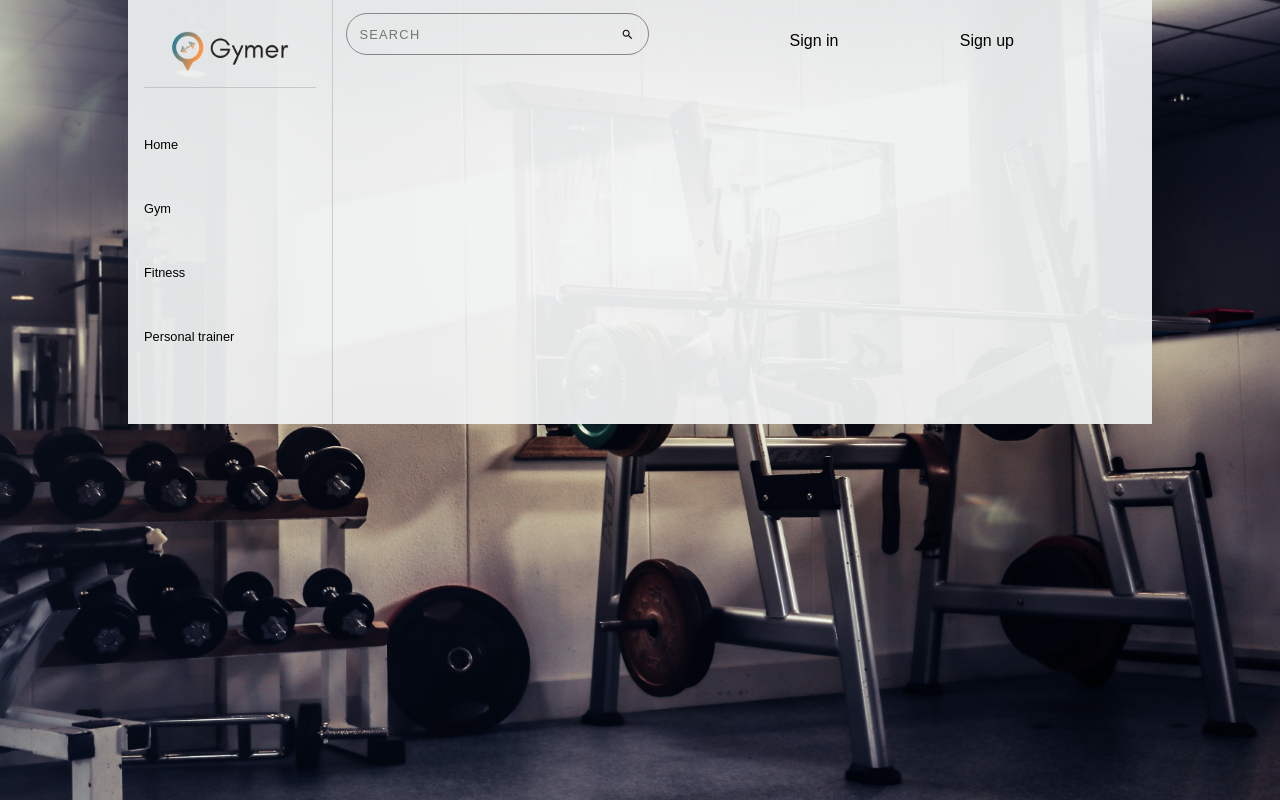
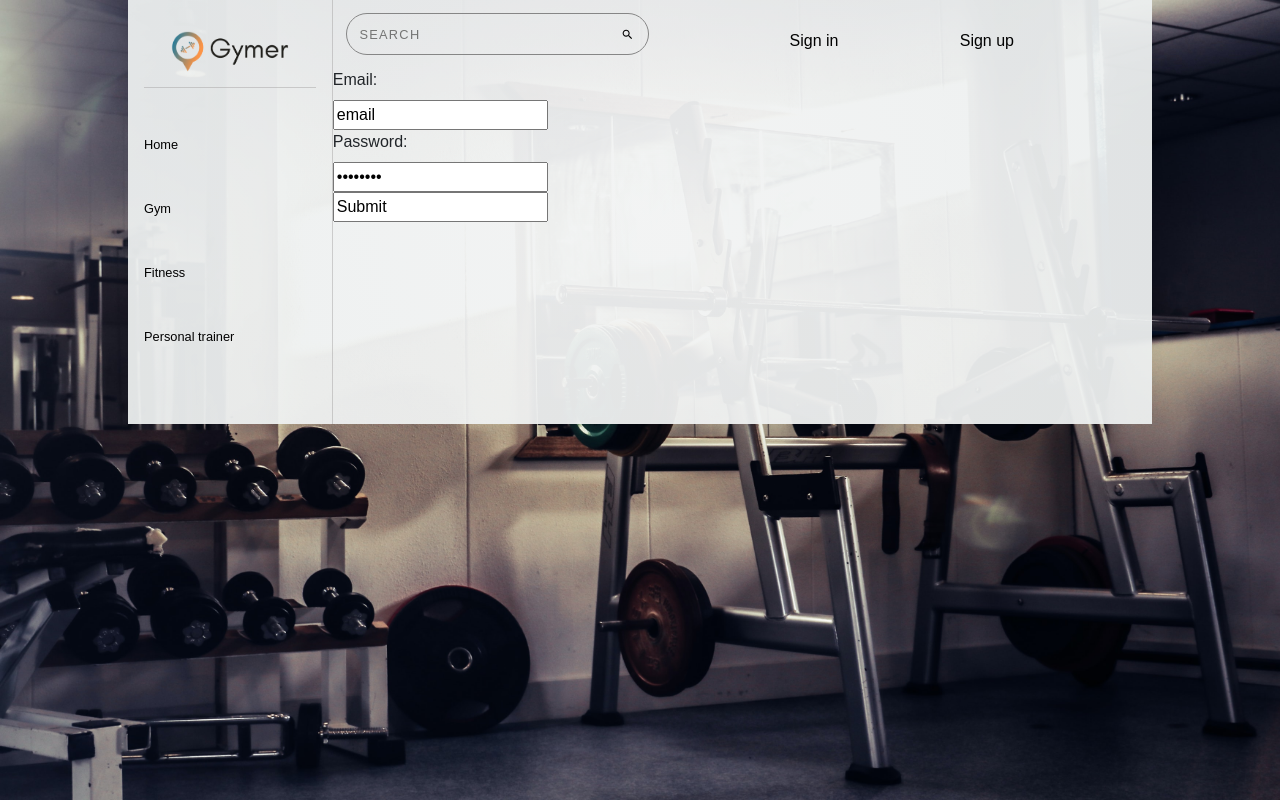
Before and after one commit to dominikajarek/gymer-front-end, a React (Create React App) app: page /login in a window 1280 px wide. Built offline with nearby package versions, Linux system fonts and the light colour scheme; the HTML template or start-up script is replaced by a standard one.

Commit message:
Change proxy address and Add simple login form request handler

```diff
--- a/src/components/main/Login.js
+++ b/src/components/main/Login.js
@@ -1,11 +1,39 @@
 import React from 'react';
 
 import '../../styles/login.css';
+import axios from "axios";
 
 function Login() {
+
+    function handleSubmit() {
+        const loginDetails = {
+            "email": document.getElementById('email').value,
+            "password": document.getElementById('password').value
+        }
+
+        axios.post("/api/login", loginDetails)
+            .then(response => {
+                console.log(response.data);
+                alert(response.data.message);
+                if (response.data.error === false) {
+                    // redirect to homepage with logged in status
+                }
+            })
+            .catch(reason => {
+                if (reason.response) {
+                    console.log(reason.response.data);
+                    alert(reason.response.data.message);
+                }
+            });
+    }
+
     return (
-        <div className='login-container'>
-
+        <div>
+            <label htmlFor="email">Email:</label><br/>
+            <input type="text" id="email" name="email" defaultValue={"email"}/><br/>
+            <label htmlFor="password">Password:</label><br/>
+            <input type="password" id="password" name="password" defaultValue={"password"}/><br/>
+            <input onClick={handleSubmit} defaultValue={"Submit"}/>
         </div>
     );
 }
```
Also changed, not shown: src/setupProxy.js (+6 -7 lines).
